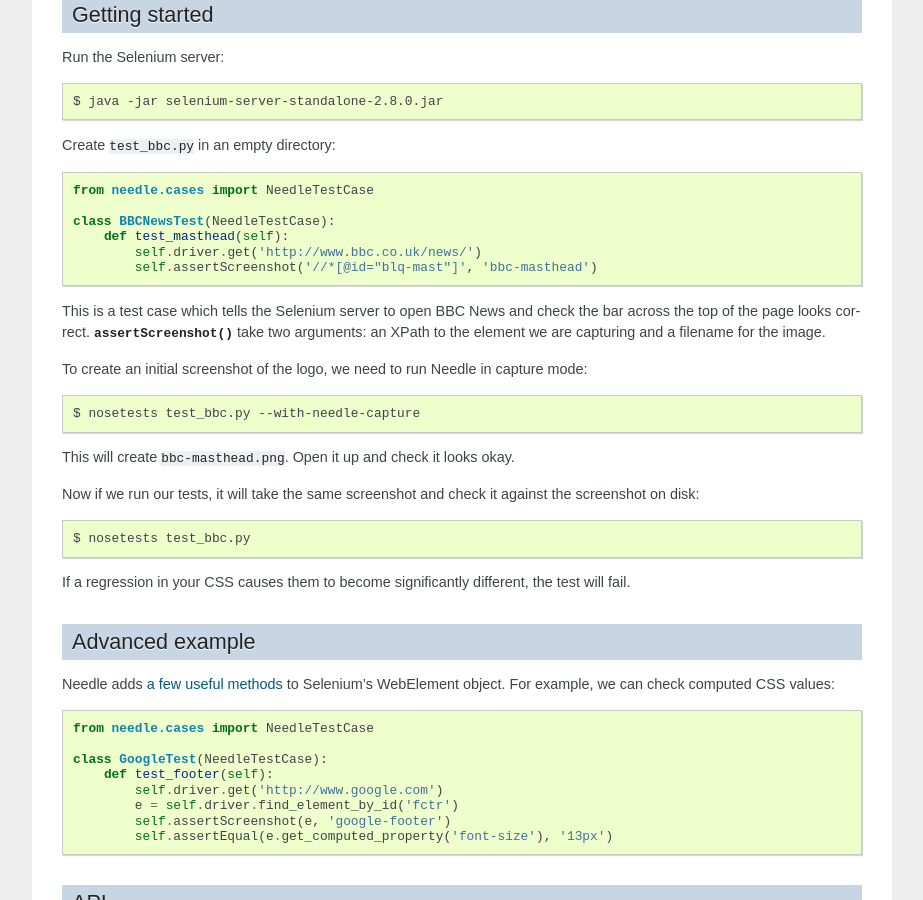
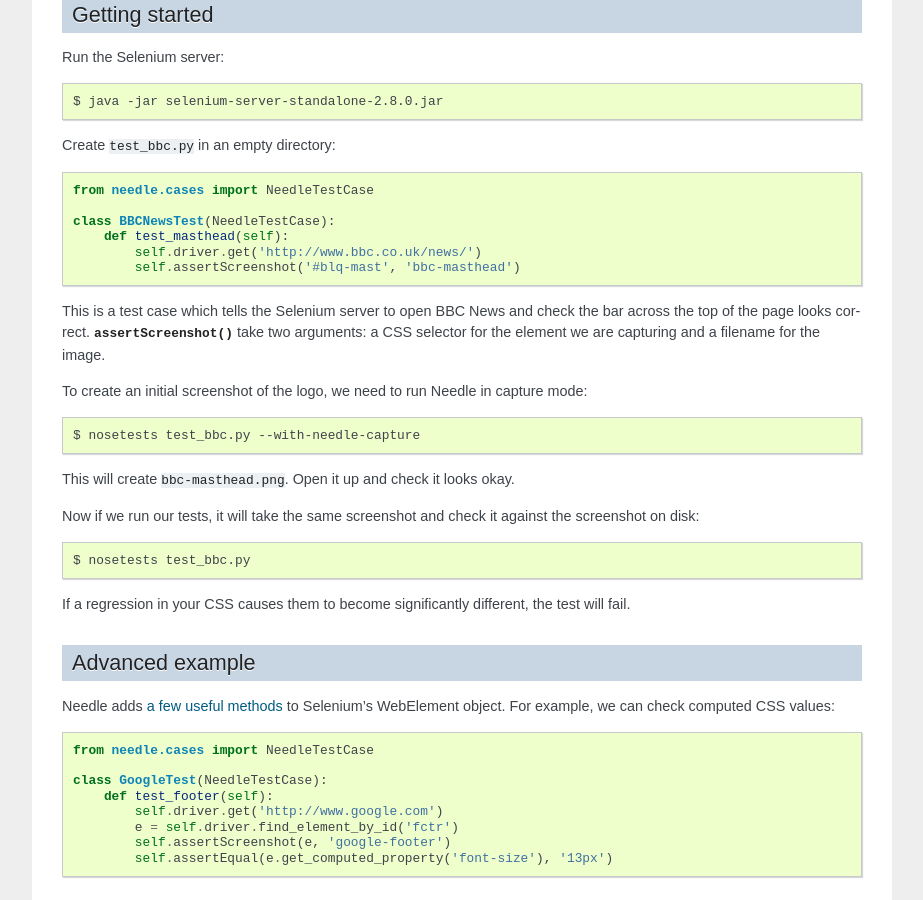
Before and after one commit to python-needle/needle, a Sphinx documentation site: the page built from docs/index.txt, in a window 1280 px wide and 900 px high, scrolled down 515 px. Shown: the whole window, without its empty margins (198-1121 px from the left). Built offline with Sphinx 7.4.7, drawn with Linux system fonts in a browser that asks for light colours.

Commit message:
Use CSS selectors instead of XPaths for assertScreenshot

```diff
--- a/docs/index.txt
+++ b/docs/index.txt
@@ -38,12 +38,12 @@ Create ``test_bbc.py`` in an empty directory::
     class BBCNewsTest(NeedleTestCase):
         def test_masthead(self):
             self.driver.get('http://www.bbc.co.uk/news/')
-            self.assertScreenshot('//*[@id="blq-mast"]', 'bbc-masthead')
+            self.assertScreenshot('#blq-mast', 'bbc-masthead')
 
 This is a test case which tells the Selenium server to open BBC News and check
 the bar across the top of the page looks correct.
-:py:meth:`~needle.cases.NeedleTestCase.assertScreenshot` take two arguments: an
-XPath to the element we are capturing and a filename for the image.
+:py:meth:`~needle.cases.NeedleTestCase.assertScreenshot` take two arguments: a
+CSS selector for the element we are capturing and a filename for the image.
 
 To create an initial screenshot of the logo, we need to run Needle in capture mode::
 
```
Also changed, not shown: README.md (+1 -1 lines), 2 other files.
